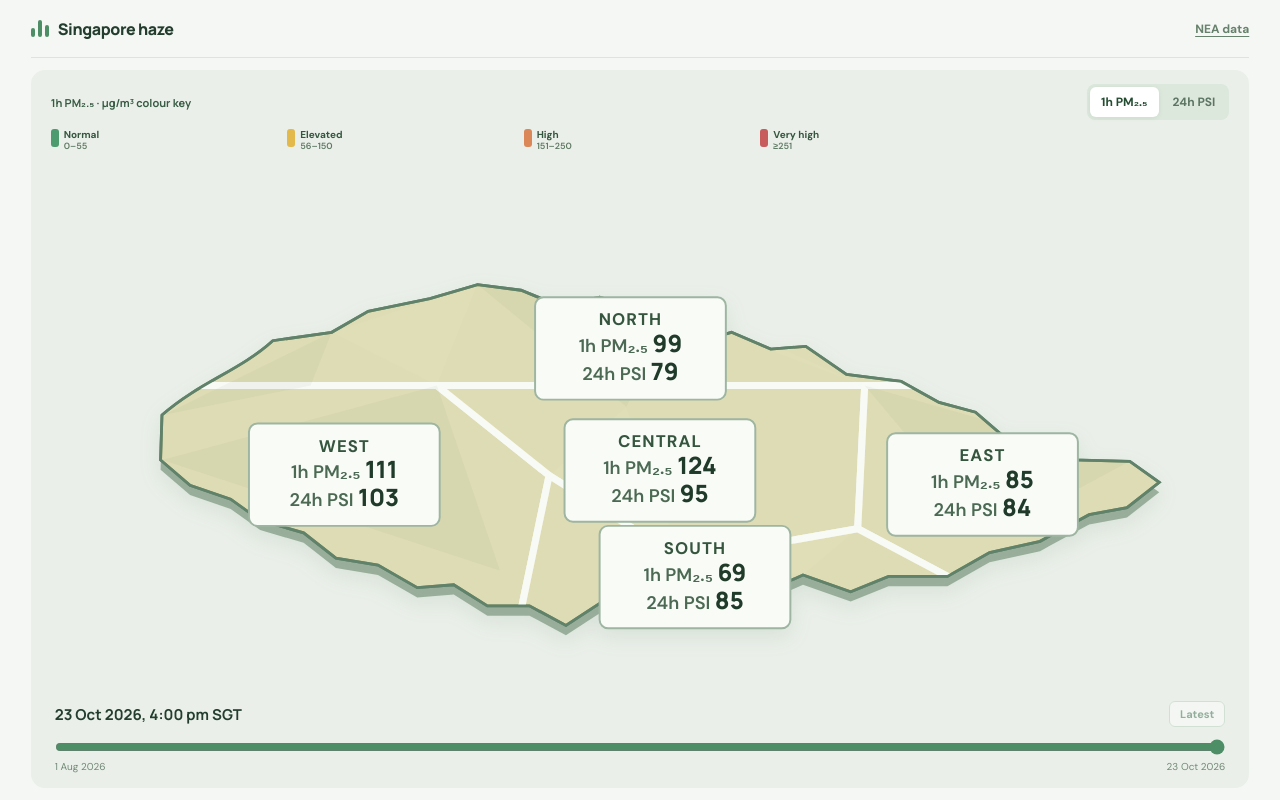
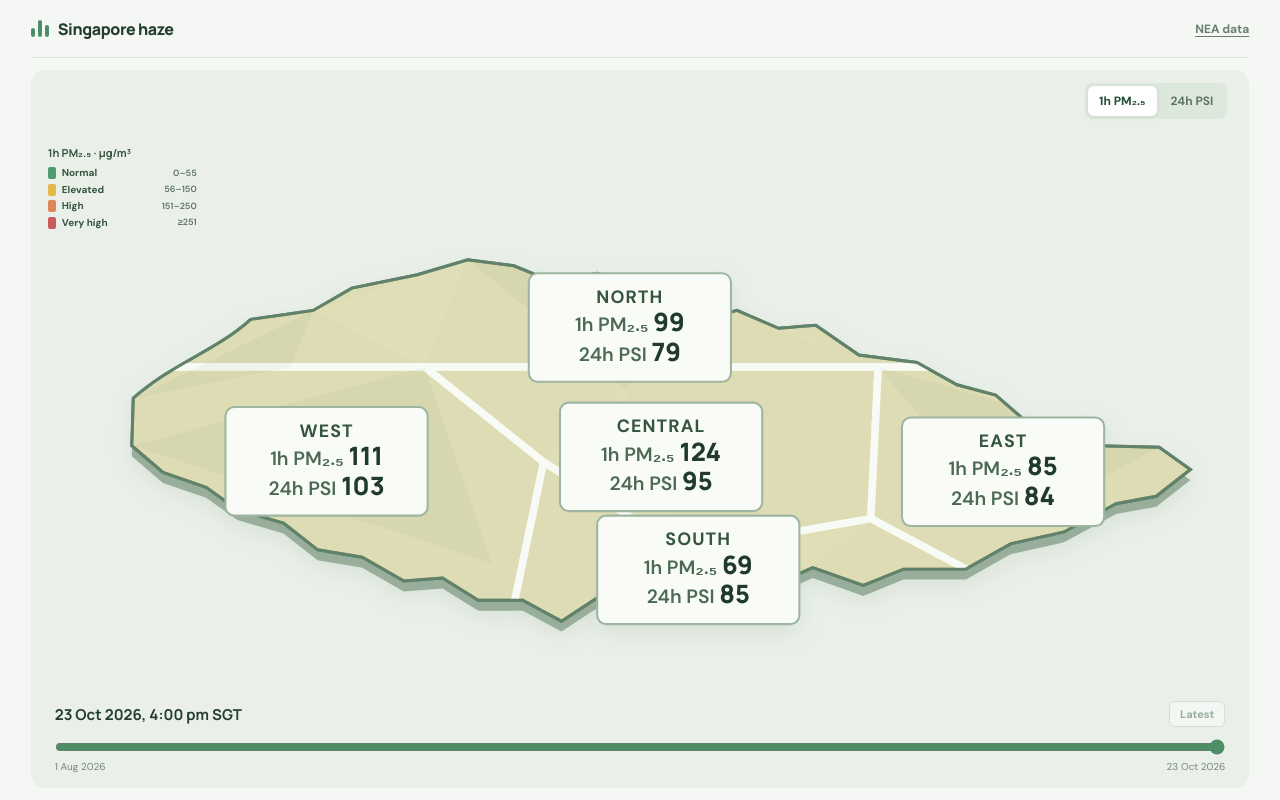
Before and after one commit to CYRAHAHAHA/haze-readings, a React (Vite) app: page / in a window 1280 px wide. Built offline with nearby package versions, Linux system fonts and the light colour scheme.

Commit message:
Place map legend as a compact top-left list

```diff
--- a/src/Map.jsx
+++ b/src/Map.jsx
@@ -1,5 +1,5 @@
 import React from 'react';
-import { bandFor } from './data';
+import { bandFor, METRICS } from './data';
 
 const SHAPE = 'M 59 179 C 85 156 115 147 138 126 L 180 120 206 105 250 96 284 86 315 90 342 101 371 95 407 105 438 128 465 120 493 132 518 130 547 150 586 155 613 170 639 177 668 202 708 211 749 212 770 227 747 245 720 250 685 269 649 277 619 294 577 294 550 305 516 293 478 310 447 300 409 309 376 310 347 329 321 315 291 315 267 300 241 302 213 286 183 281 160 263 129 254 108 239 79 229 58 211 Z';
 const CELLS = [
@@ -27,6 +27,13 @@ function RegionLabel({ cell, pm, psi, selected, onSelect }) {
 }
 export default function SingaporeMap({ selected, onSelect, metric, values }) {
   return <div className="map-stage">
+    <div className="map-legend" aria-label={`${METRICS[metric].label} colour bands`}>
+      <strong>{metric === 'pm25' ? '1h PM₂.₅ · µg/m³' : '24h PSI'}</strong>
+      {METRICS[metric].bands.map((band, index) => <div className="map-legend-item" key={band.label}>
+        <i style={{ backgroundColor: band.color }}/><span>{band.label}</span>
+        <small>{Number.isFinite(band.max) ? `${index === 0 ? 0 : METRICS[metric].bands[index - 1].max + 1}–${band.max}` : `≥${METRICS[metric].bands[index - 1].max + 1}`}</small>
+      </div>)}
+    </div>
     <svg className="island-map" viewBox="0 0 800 380" role="img" aria-label="Singapore schematic map with five selectable NEA reporting regions">
       <defs><clipPath id="island-boundary"><path d={SHAPE}/></clipPath></defs>
       <path d={SHAPE} transform="translate(0 7)" fill="#829b84" opacity=".75"/>
--- a/src/main.jsx
+++ b/src/main.jsx
@@ -46,10 +46,7 @@ function App() {
     <header className="site-header"><h1 className="brand"><span className="brand-symbol"><i/><i/><i/></span>Singapore haze</h1><a href="https://guide.data.gov.sg/developer-guide/real-time-apis" target="_blank" rel="noreferrer" className="source-link">NEA data</a></header>
     <div className="workspace">
       <section className="map-panel" aria-label="Singapore air quality map">
-        <div className="map-toolbar">
-          <div className="map-toolbar-top"><strong className="map-legend-title">{metric === 'pm25' ? '1h PM₂.₅ · µg/m³' : '24h PSI'} colour key</strong><div className="metric-switch" role="group" aria-label="Map color scale"><button className={metric === 'pm25' ? 'active' : ''} onClick={() => setMetric('pm25')}>1h PM₂.₅</button><button className={metric === 'psi' ? 'active' : ''} onClick={() => setMetric('psi')}>24h PSI</button></div></div>
-          <div className="map-legend" aria-label={`${METRICS[metric].label} colour bands`}>{METRICS[metric].bands.map((band, i) => <div className="map-legend-item" key={band.label}><i style={{ backgroundColor: band.color }}/><span>{band.label}</span><small>{Number.isFinite(band.max) ? `${i === 0 ? 0 : METRICS[metric].bands[i - 1].max + 1}–${band.max}` : `≥${METRICS[metric].bands[i - 1].max + 1}`}</small></div>)}</div>
-        </div>
+        <div className="map-toolbar"><div className="metric-switch" role="group" aria-label="Map color scale"><button className={metric === 'pm25' ? 'active' : ''} onClick={() => setMetric('pm25')}>1h PM₂.₅</button><button className={metric === 'psi' ? 'active' : ''} onClick={() => setMetric('psi')}>24h PSI</button></div></div>
         <SingaporeMap selected={selected} onSelect={setSelected} metric={metric} values={values}/>
         <div className="time-control"><div className="time-heading"><time dateTime={new Date(time).toISOString()}>{fmtDate(time)} SGT</time><button onClick={() => setViewTime(null)} disabled={viewTime === null} className="latest-button">Latest</button></div><input className="time-slider" type="range" min="0" max={maxHours} step="1" value={hourIndex} onChange={handleSlider} aria-label="Map reading time"/><div className="time-ends"><span>1 Aug 2026</span><span>{new Intl.DateTimeFormat('en-SG', { timeZone: 'Asia/Singapore', day: 'numeric', month: 'short', year: 'numeric' }).format(latestTime)}</span></div></div>
       </section>
```
Also changed, not shown: src/style.css.
